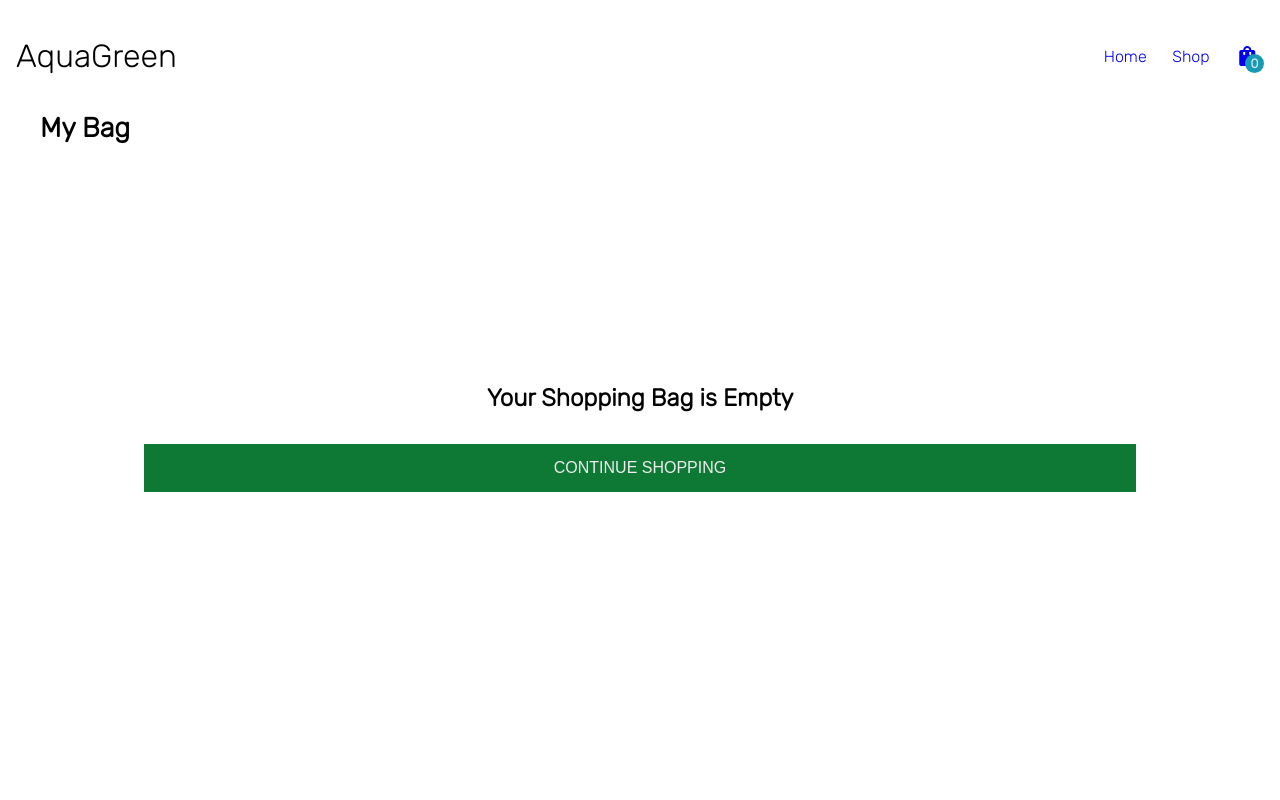
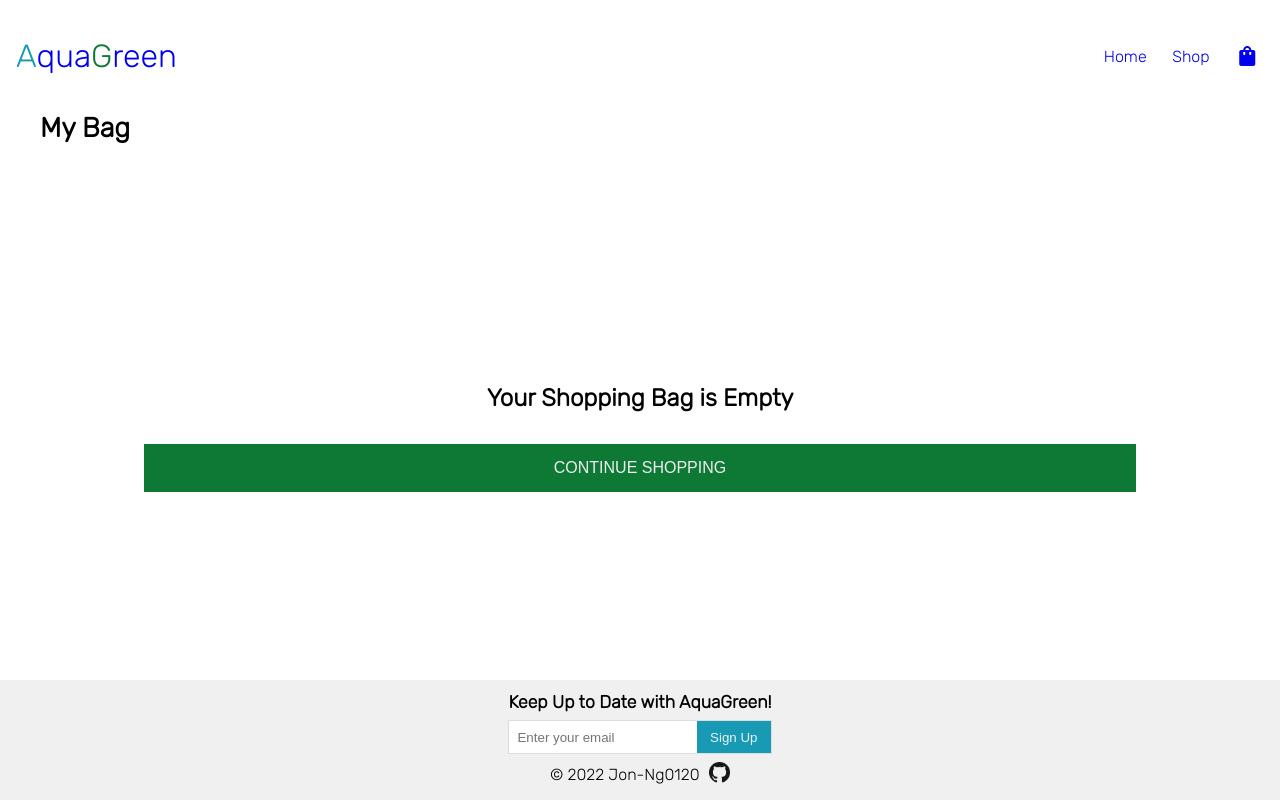
Before and after one commit to jon-ng0120/aquagreen, a React (Create React App) app: page /shopping-bag in a window 1280 px wide. Built offline with nearby package versions, Linux system fonts and the light colour scheme.

Commit message:
added footer

```diff
--- a/src/App.css
+++ b/src/App.css
@@ -7,4 +7,6 @@ body {
   font-family: 'Anton', sans-serif;
   font-family: 'Open Sans', sans-serif;
   font-family: 'Rubik', sans-serif;
+  min-height: 100vh;
+  position: relative;
 }
--- a/src/App.js
+++ b/src/App.js
@@ -7,6 +7,7 @@ import FilterProvider from './store/FilterProvider';
 import DetailedCardView from './Components/DetailedCardView';
 import Header from './Components/Header';
 import Cart from './Components/Cart/Cart';
+import Footer from './Components/Footer';
 
 function App() {
   return (
@@ -21,6 +22,7 @@ function App() {
               <Route path="catalog/:id" element={<DetailedCardView />} />
               <Route path="shopping-bag" element={<Cart />} />
             </Routes>
+            <Footer />
           </div>
         </FilterProvider>
       </CartProvider>
--- a/src/Components/Card.js
+++ b/src/Components/Card.js
@@ -44,6 +44,7 @@ const Name = styled.p`
 `;
 
 const Card = (props) => {
+  console.log(props);
   return (
     <Div
       to={`${props.id}`}
--- a/src/Components/Cart/Cart.js
+++ b/src/Components/Cart/Cart.js
@@ -131,7 +131,7 @@ const Cart = () => {
           <TotalDiv>
             <div>
               <p>Bag Total</p>
-              <p>$ {cartCtx.totalPrice}</p>
+              <p>$ {cartCtx.totalPrice.toFixed(2)}</p>
             </div>
             <div>
               <p>Shipping</p>
--- a/src/Components/Cart/CartIcon.js
+++ b/src/Components/Cart/CartIcon.js
@@ -35,7 +35,9 @@ const CartIcon = () => {
       <span className="material-icons" style={{ fontSize: '1.5rem' }}>
         shopping_bag
       </span>
-      <ItemCount>{cartCtx.totalQuantity}</ItemCount>
+      {cartCtx.totalQuantity > 0 && (
+        <ItemCount>{cartCtx.totalQuantity}</ItemCount>
+      )}
     </Div>
   );
 };
--- a/src/Components/Catalog.js
+++ b/src/Components/Catalog.js
@@ -5,8 +5,6 @@ import Card from './Card';
 import CategoryFilter from './Filter/CategoryFilter';
 
 const Container = styled.div`
-  /* display: flex; */
-  /* flex-direction: column; */
   margin: auto;
   max-width: 75rem;
   padding: 1.5rem;
@@ -15,8 +13,7 @@ const Container = styled.div`
 const Grid = styled.div`
   display: grid;
   grid-template-columns: repeat(2, minmax(8rem, 1fr));
-  /* justify-content: center; */
-  margin: 2.5rem auto;
+  margin: 2.5rem auto 10rem 0;
   gap: 1rem;
   @media only screen and (min-width: 600px) {
     grid-template-columns: repeat(3, minmax(11rem, 1fr));
--- a/src/Components/DetailedCardView.js
+++ b/src/Components/DetailedCardView.js
@@ -5,6 +5,7 @@ import CartContext from '../store/cart-context';
 
 const MainDiv = styled.div`
   padding: 0 1.2rem;
+  padding-bottom: 10rem;
   max-width: 70rem;
   margin: auto;
 
@@ -64,6 +65,7 @@ const ImageDiv = styled.div`
     max-width: 28rem;
     max-height: 28rem;
     width: 100%;
+
     @media only screen and (min-width: 992px) {
       max-height: 32rem;
       max-width: 32rem;
@@ -110,6 +112,7 @@ const QuantityDiv = styled.div`
     font-size: 1rem;
     border: 1px solid #ddd;
     margin-left: 1rem;
+    cursor: pointer;
   }
 `;
 
@@ -118,7 +121,7 @@ const AddCartBtnDiv = styled.div`
 `;
 
 const DescriptionDiv = styled.div`
-  margin: 1rem 0;
+  margin-top: 1rem;
   padding: 1rem 0;
   border-top: 1px solid #dadada;
   border-bottom: 1px solid #dadada;
--- /dev/null
+++ b/src/Components/Footer.js
@@ -0,0 +1,78 @@
+import React from 'react';
+import styled from 'styled-components';
+import logo from '../assets/GitHub-Mark-32px.png';
+
+const MainDiv = styled.div`
+  position: absolute;
+  bottom: 0;
+  background-color: #f0f0f0;
+  display: flex;
+  flex-direction: column;
+  align-items: center;
+  justify-content: center;
+  width: 100%;
+  padding: 0.8rem 0;
+`;
+
+const EmailDiv = styled.div`
+  display: flex;
+  flex-direction: column;
+  text-align: center;
+
+  & p {
+    font-size: 1.1rem;
+    font-weight: 600;
+  }
+`;
+
+const InputDiv = styled.div`
+  display: flex;
+  border: 1px solid #ddd;
+  height: 2rem;
+  margin: 0.5rem 0;
+  & input {
+    border: none;
+    padding: 0.5rem;
+    width: 70%;
+    outline: none;
+  }
+
+  & button {
+    border: none;
+    background-color: #189ab4;
+    color: rgba(255, 255, 255, 0.9);
+    width: 30%;
+    cursor: pointer;
+  }
+`;
+
+const CopyrightDiv = styled.div`
+  display: flex;
+  align-items: center;
+  & img {
+    height: 1.3rem;
+    margin-left: 0.6rem;
+  }
+`;
+
+const Footer = () => {
+  return (
+    <MainDiv>
+      <EmailDiv>
+        <p>Keep Up to Date with AquaGreen!</p>
+        <InputDiv>
+          <input placeholder="Enter your email" />
+          <button>Sign Up</button>
+        </InputDiv>
+      </EmailDiv>
+      <CopyrightDiv>
+        <p>&copy; 2022 Jon-Ng0120</p>
+        <a href="https://github.com/jon-ng0120" target="_blank">
+          <img src={logo} />
+        </a>
+      </CopyrightDiv>
+    </MainDiv>
+  );
+};
+
+export default Footer;
--- a/src/Components/Header.js
+++ b/src/Components/Header.js
@@ -11,10 +11,6 @@ const Div = styled.div`
   align-items: center;
   padding: 1rem;
   color: ${(props) => (props.homePage ? '#efefef' : 'black')};
-`;
-
-const HeaderTitle = styled.a`
-  font-size: 2rem;
 `;
 
 const Nav = styled.nav`
@@ -47,13 +43,28 @@ const NavLink = styled(Link)`
   }
 `;
 
+const AquaSpan = styled.span`
+  color: #189ab4;
+`;
+const GreenSpan = styled.span`
+  color: #0e7835;
+`;
+
 const Header = () => {
   const location = useLocation();
 
   return (
     <Div homePage={location.pathname == '/' ? true : false}>
       <Nav>
-        <HeaderTitle>AquaGreen</HeaderTitle>
+        <NavLink
+          style={{
+            fontSize: '2rem',
+          }}
+          to="/"
+        >
+          <AquaSpan>A</AquaSpan>qua
+          <GreenSpan>G</GreenSpan>reen
+        </NavLink>
         <ul>
           <li>
             <NavLink to="/">Home</NavLink>
--- a/src/Components/Hero.js
+++ b/src/Components/Hero.js
@@ -12,7 +12,7 @@ const Banner = styled.div`
   background-position-y: 20%;
   filter: brightness(55%);
   width: 100vw;
-  height: 80vh;
+  height: 100vh;
 `;
 
 const Hero = () => {
--- a/src/store/FilterProvider.js
+++ b/src/store/FilterProvider.js
@@ -52,7 +52,6 @@ const FilterProvider = (props) => {
 
   const filterContext = {
     addFilterOption: addFilterHandler,
-    // removeFilterOption: removeFilterHandler,
     items:
       currentLocation === '?difficulty=&lighting=&position='
         ? products
```
Also changed, not shown: src/assets/GitHub-Mark-32px.png (added).
